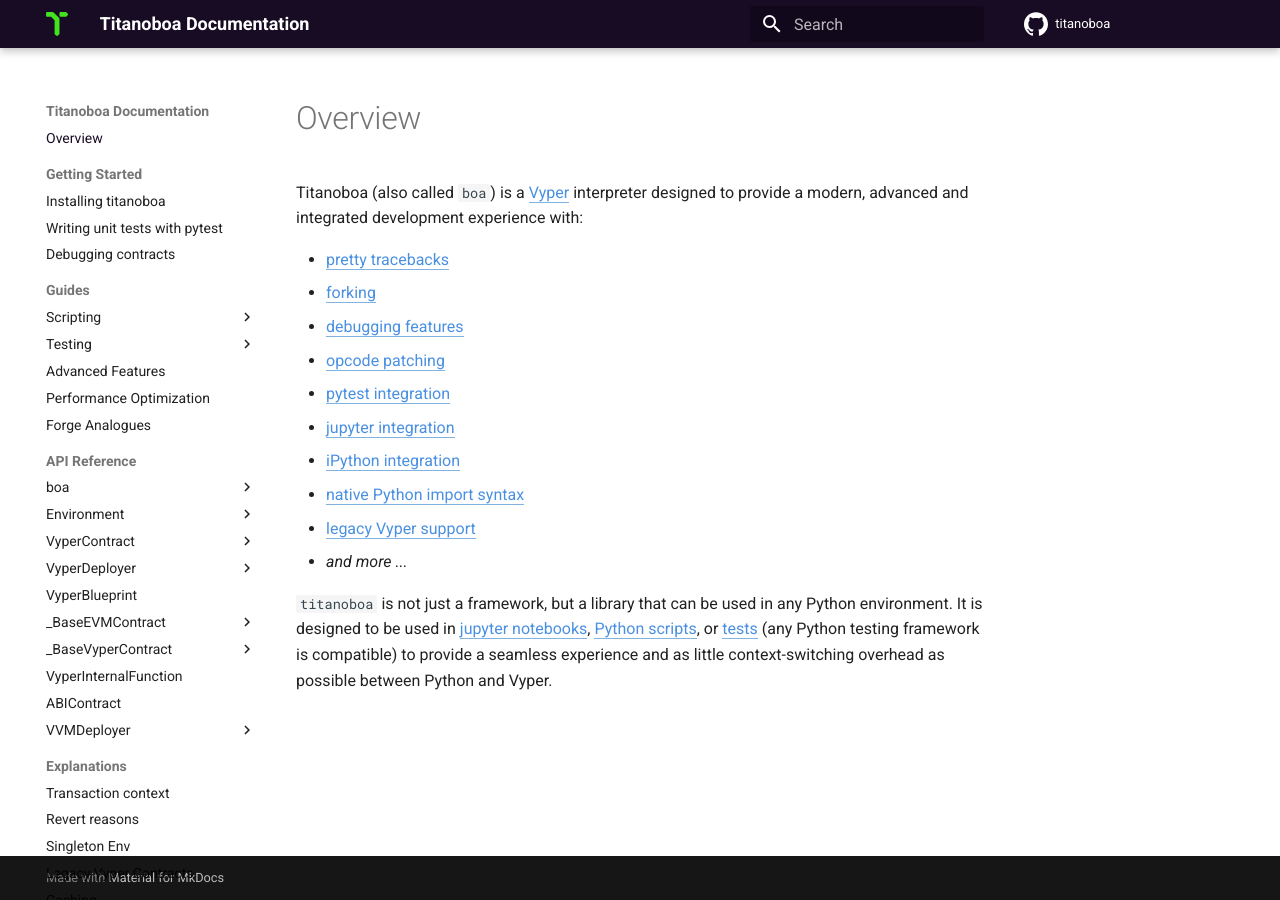
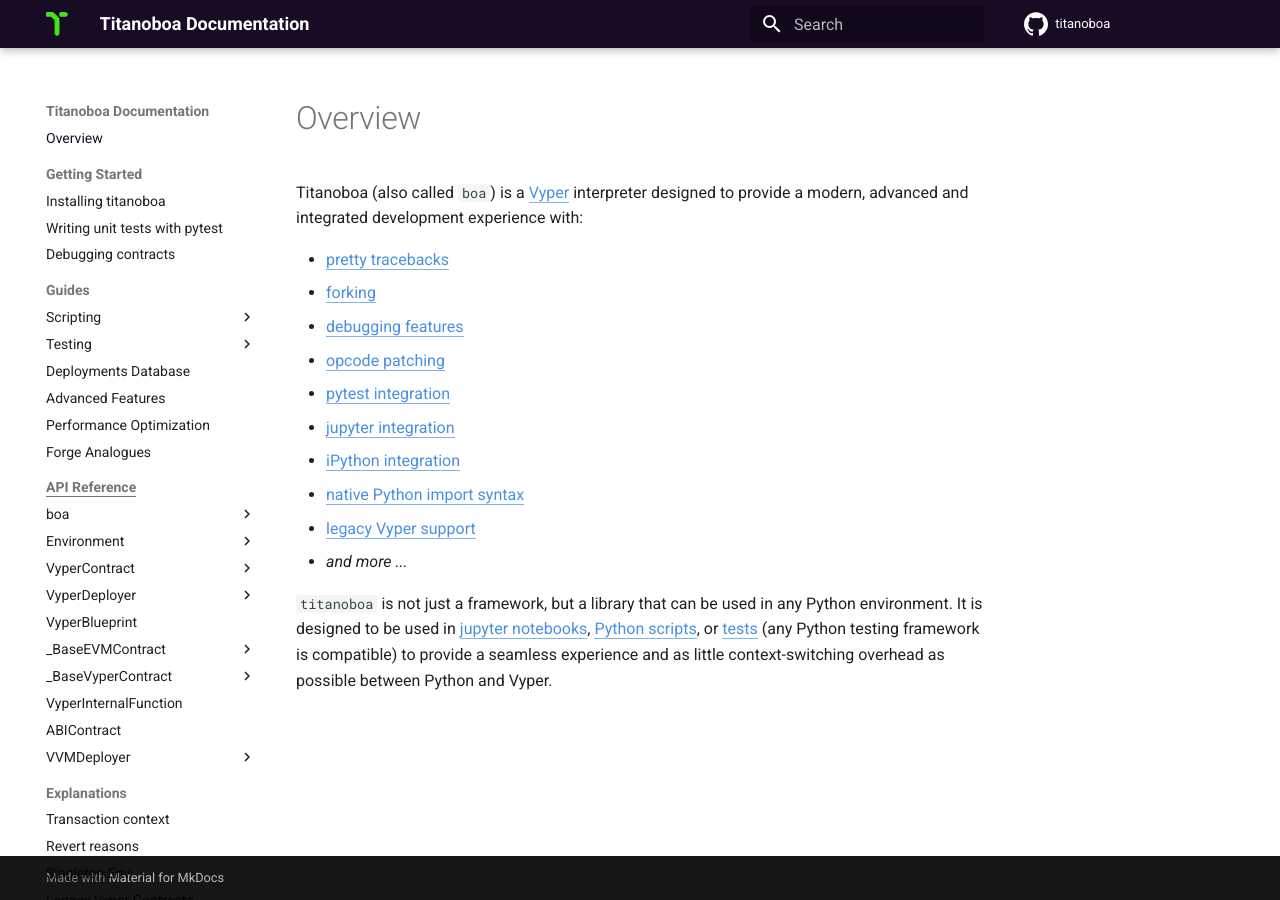
Before and after one commit to vyperlang/titanoboa, an MkDocs documentation site: the page built from docs/index.md, in a window 1280 px wide. Built offline with MkDocs 1.6.1 and Material for MkDocs 9.7.7, drawn with Linux system fonts in a browser that asks for light colours; comment, search, counter and statistics services are not loaded.

Commit message:
move deployments to guides/ dir

```diff
--- a/mkdocs.yml
+++ b/mkdocs.yml
@@ -43,6 +43,7 @@
       - Computing Test Coverage: guides/testing/coverage.md
       - Stateful Testing with Hypothesis: guides/testing/fuzzing_strategies.md
       - Gas profiling: guides/testing/gas_profiling.md
+    - Deployments Database: guides/deployments.md
     - Advanced Features: guides/advanced_features.md
     - Performance Optimization: guides/performance_optimization.md
     - Forge Analogues: guides/forge.md
@@ -117,7 +118,6 @@
     - Singleton Env: explain/singleton_env.md
     - Legacy Vyper Contracts: explain/vvm_contracts.md
     - Caching: explain/caching.md
-    - Deployments Database: explain/deployments.md
 
 extra_css:
   - assets/stylesheets/extra.css
```
Also changed, not shown: docs/guides/deployments.md (renamed from docs/explain/deployments.md).
